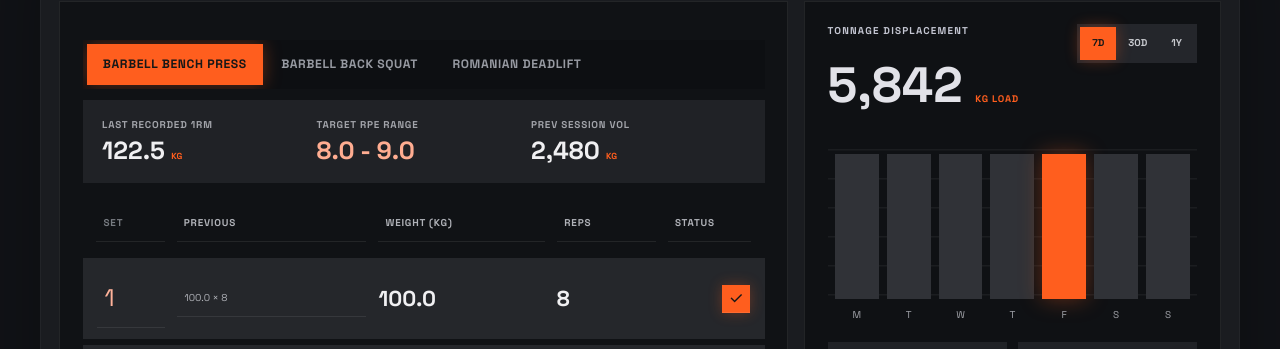
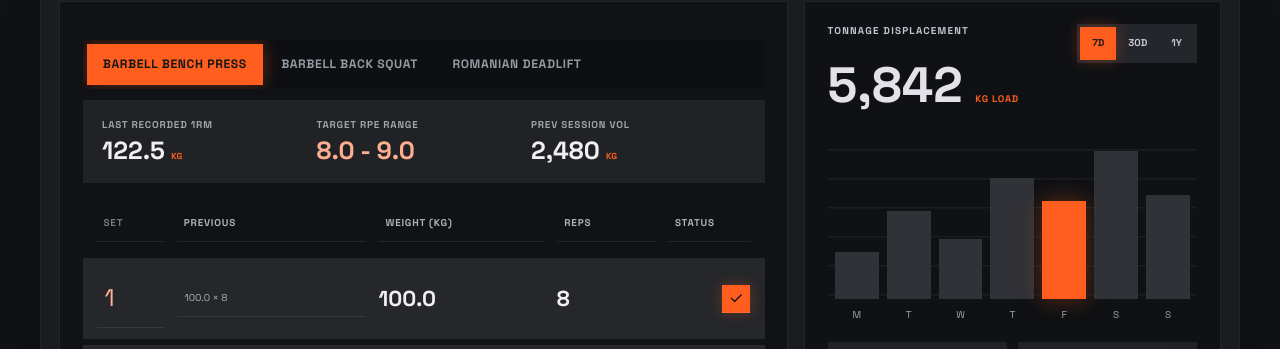
Before and after one commit to aditya-padmar/GymTrack, a React (Vite) app: page / in a window 1280 px wide. Shown: the part 971-1320 px from the top of the page. Built offline with nearby package versions, Linux system fonts and the light colour scheme; no server answers.

Commit message:
Render variable daily volume bars

```diff
--- a/src/index.css
+++ b/src/index.css
@@ -228,7 +228,7 @@ button, input, select, textarea { font: inherit; }
 .landing-range-switch button:hover, .landing-range-switch button.active { background: var(--landing-orange); box-shadow: 0 0 15px rgba(255,94,30,.32); color: #171717; }
 .landing-bars { align-items: flex-end; gap: .5rem; height: 185px; margin-top: 1rem; padding: 1rem .45rem 0; }
 .landing-bar-item { align-items: center; align-self: stretch; display: flex; flex: 1; flex-direction: column; justify-content: flex-end; }
-.landing-bar-item span { background: #303237; display: block; transition: background .2s ease, box-shadow .2s ease, transform .2s ease; width: 100%; }
+.landing-bar-item span { background: #303237; display: block; flex: 0 0 auto; transition: background .2s ease, box-shadow .2s ease, transform .2s ease; width: 100%; }
 .landing-bar-item:hover span { background: #62666f; box-shadow: 0 0 18px rgba(255,255,255,.15); transform: translateY(-3px); }
 .landing-bar-item span.hot, .landing-bar-item:hover span.hot { background: var(--landing-orange); box-shadow: 0 0 22px rgba(255,94,30,.35); }
 .landing-bar-item small { color: #a2a4aa; font-size: .62rem; margin-top: .55rem; }
```
Also changed, not shown: 2 other files (tests, documents, lock files or other folders).
